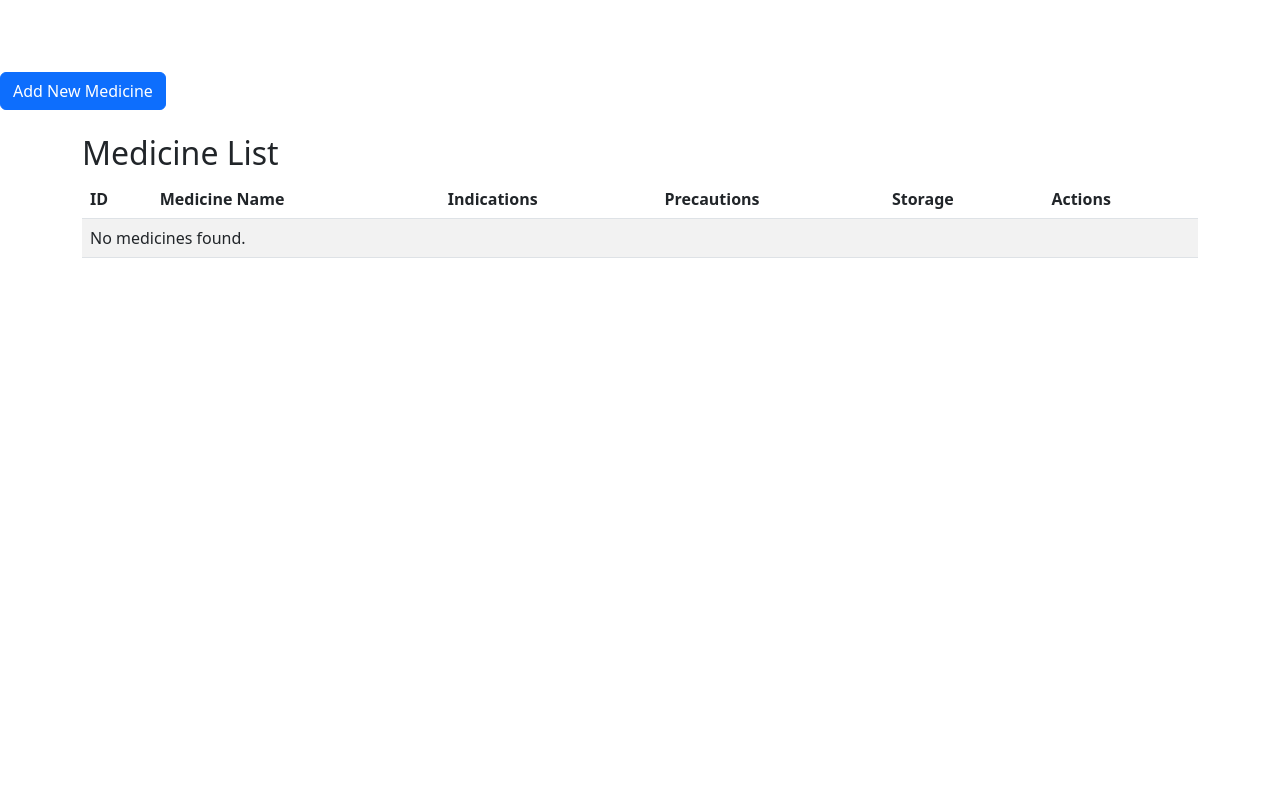
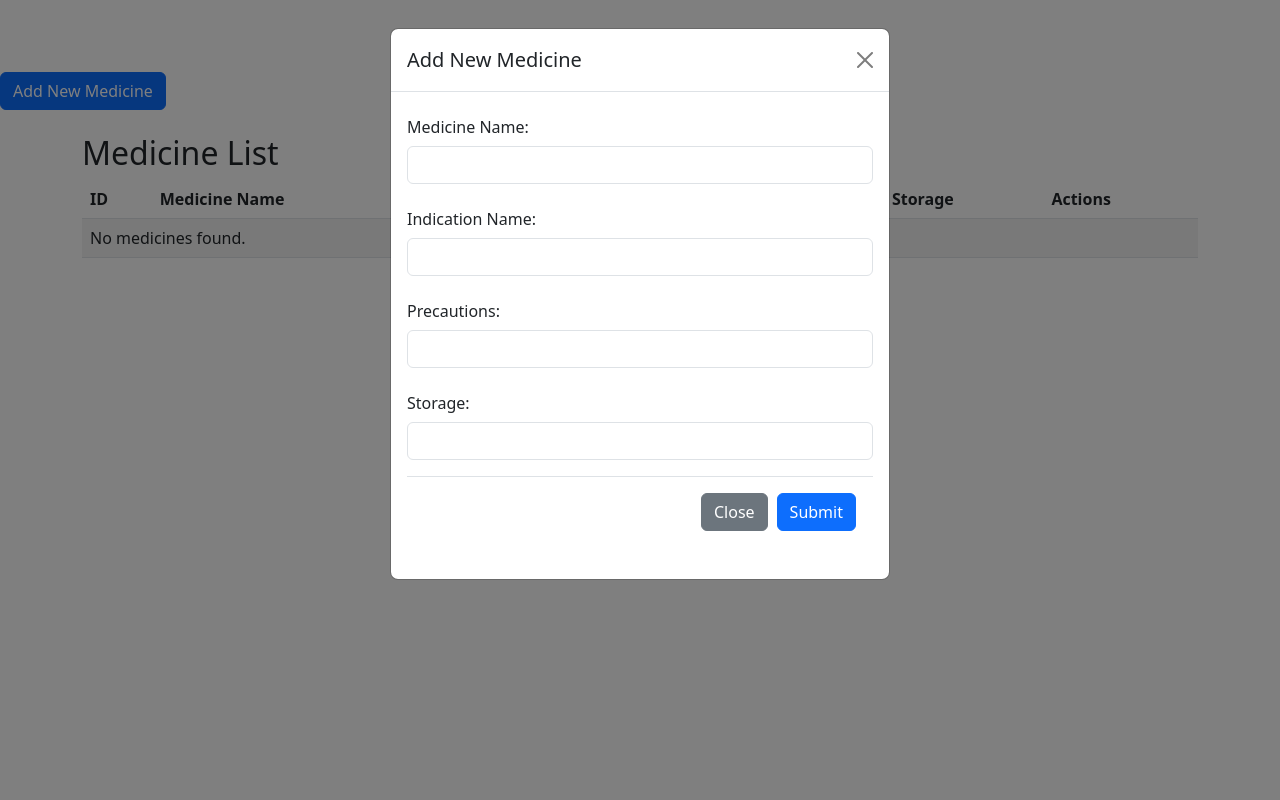
Before and after one commit to Proffesuer/Medicine-tracker-system, a PHP site: page /your-project-directory/app/medicine.php in a window 1280 px wide, after a click on "Add New Medicine". Run offline with PHP 8.4, Linux system fonts and the light colour scheme; data that the repository does not hold is empty.

Commit message:
solved add button error

```diff
--- a/app/edit_reminder.php
+++ b/app/edit_reminder.php
@@ -43,7 +43,7 @@ if ($_SERVER["REQUEST_METHOD"] == "POST") {
 
     if ($update_stmt->execute()) {
         // If successful, redirect to the reminder list with a success message
-        echo "<script>alert('Reminder updated successfully'); window.location.href='list_reminders.php';</script>";
+        echo "<script>alert('Reminder updated successfully'); ';</script>";
     } else {
         // If there's an error, display an error message
         echo "<script>alert('Error: Could not update reminder'); window.history.back();</script>";
--- a/app/medicine.php
+++ b/app/medicine.php
@@ -27,34 +27,32 @@ $result = $connection->query($query);
             margin-right: 5px;
         }
     </style>
-</head>
-<body>
 
 <button type="button" class="btn btn-primary" data-bs-toggle="modal" data-bs-target="#exampleModal" data-bs-whatever="@mdo">Add New Medicine</button>
-<div class="modal fade" medicine_id="exampleModal" tabindex="-1" aria-labelledby="exampleModalLabel" aria-hidden="true">
+<div class="modal fade" id="exampleModal" tabindex="-1" aria-labelledby="exampleModalLabel" aria-hidden="true">
   <div class="modal-dialog">
     <div class="modal-content">
       <div class="modal-header">
-        <h1 class="modal-title fs-5" medicine_id="exampleModalLabel">Add New Medicine</h1>
+        <h1 class="modal-title fs-5" id="exampleModalLabel">Add New Medicine</h1>
         <button type="button" class="btn-close" data-bs-dismiss="modal" aria-label="Close"></button>
       </div>
       <div class="modal-body">
         <form action="submit_medicine.php" method="POST">
           <div class="mb-3">
             <label for="medicine_name" class="col-form-label">Medicine Name:</label>
-            <input type="text" class="form-control" medicine_id="medicine_name" name="medicine_name" required>
+            <input type="text" class="form-control" id="medicine_name" name="medicine_name" required>
           </div>
           <div class="mb-3">
             <label for="indications" class="col-form-label">Indication Name:</label>
-            <input type="text" class="form-control" medicine_id="indications" name="indications" required>
+            <input type="text" class="form-control" id="indications" name="indications" required>
           </div>
           <div class="mb-3">
             <label for="precausions" class="col-form-label">Precautions:</label>
-            <input type="text" class="form-control" medicine_id="precausions" name="precausions" required>
+            <input type="text" class="form-control" id="precausions" name="precausions" required>
           </div>
           <div class="mb-3">
             <label for="storage" class="col-form-label">Storage:</label>
-            <input type="text" class="form-control" medicine_id="storage" name="storage" required>
+            <input type="text" class="form-control" id="storage" name="storage" required>
           </div>
           <div class="modal-footer">
             <button type="button" class="btn btn-secondary" data-bs-dismiss="modal">Close</button>
@@ -89,8 +87,8 @@ $result = $connection->query($query);
                         echo '<td>' . htmlspecialchars($row['precautions']) . '</td>';
                         echo '<td>' . htmlspecialchars($row['storage']) . '</td>';
                         echo '<td>';
-                        echo '<a href="edit_medicine.php?medicine_id=' . htmlspecialchars($row['medicine_id']) . '" class="btn btn-warning btn-sm">Edit</a>';
-                        echo '<a href="delete_medicine.php?medicine_id=' . htmlspecialchars($row['medicine_id']) . '" class="btn btn-danger btn-sm" onclick="return confirm(\'Are you sure you want to delete this medicine?\');">Delete</a>';
+                        echo '<a href="edit_medicine.php?id=' . htmlspecialchars($row['medicine_id']) . '" class="btn btn-warning btn-sm">Edit</a>';
+                        echo '<a href="delete_medicine.php?id=' . htmlspecialchars($row['medicine_id']) . '" class="btn btn-danger btn-sm" onclick="return confirm(\'Are you sure you want to delete this medicine?\');">Delete</a>';
                         echo '</td>';
                         echo '</tr>';
                     }
@@ -102,8 +100,7 @@ $result = $connection->query($query);
     </div>
 
     <script src="https://cdn.jsdelivr.net/npm/bootstrap@5.3.0/dist/js/bootstrap.bundle.min.js"></script>
-</body>
-</html>
+
 
 <?php
 // Close the connection
```
Also changed, not shown: app/doctor_dashboard.php (+2 -3 lines).
